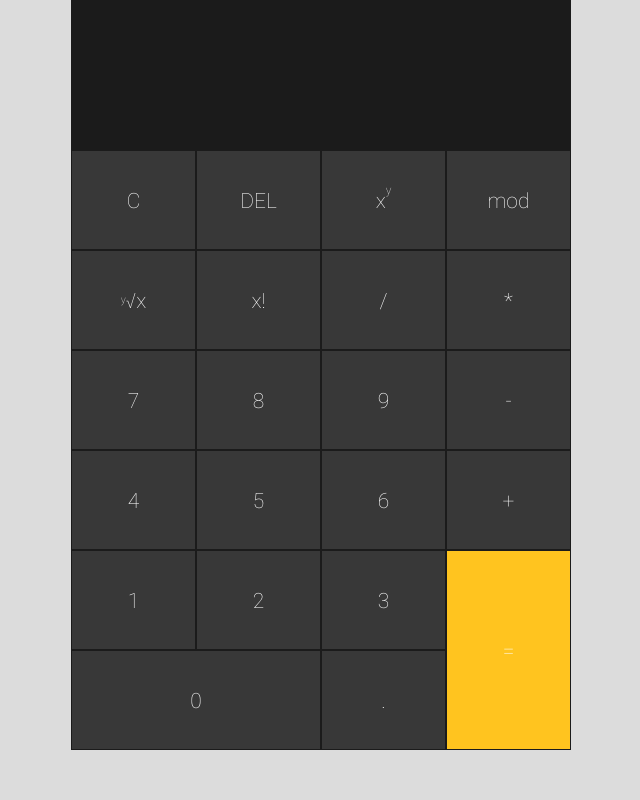
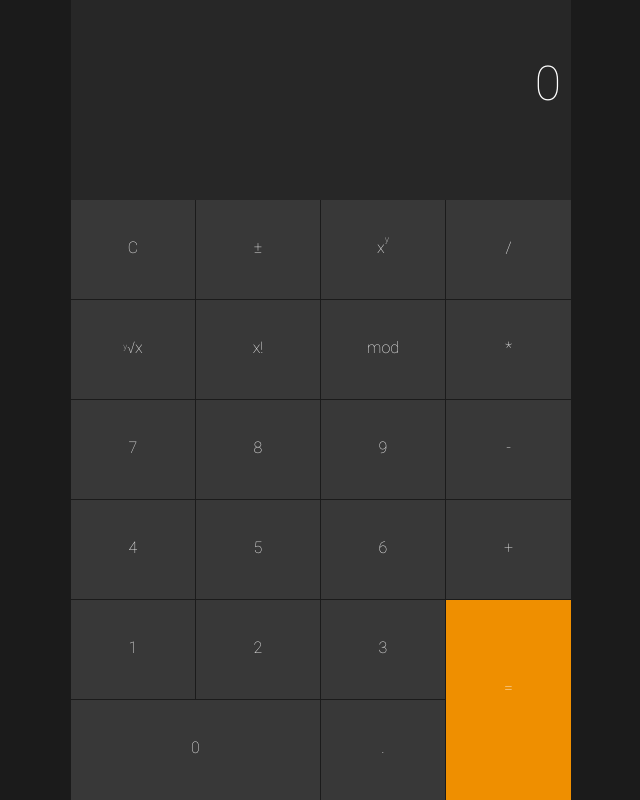
Before and after one commit to marekschauer/IVS-Rebus, a website: page index.html in a window 1280 px wide. Shown: the whole page, without its empty margins (319-959 px from the left). Drawn offline with Linux system fonts and the light colour scheme.

Commit message:
Vylepšená responzivita

```diff
--- a/css/style.css
+++ b/css/style.css
@@ -12,19 +12,22 @@
 }
 
 body {
-	background: #dcdcdc;
-	/*background: url(http://thepatternlibrary.com/img/an.jpg);*/
+	background: #1b1b1b;
 	color: #FFF;
-	/*font-size: 5.5em;*/
+	font-family: 'Roboto', sans-serif;
+	font-weight: lighter;
+	font-size: 2em;
 }
 
-.number {
+body, html {
+	height: 100%;
+}
+
+/*.number {
 	border: 1px solid #1b1b1b;
 	background: #383838;
 	height: 100px;
-	line-height: 100px;
 	border-radius: 0;
-	/*padding-top: 10%;*/
 	font-family: 'Roboto', sans-serif;
 	font-weight: lighter;
 	font-size: 1.5em;
@@ -36,8 +39,6 @@ body {
 }
 
 .btn:active {
-	/*border: 2px solid #1b1b1b;*/
-	/*box-shadow: inset 0px 0px 3px #000;*/
 	background: #2d2d2d;
 }
 
@@ -74,10 +75,6 @@ body {
 	line-height: 200px;
 }
 
-/*.text {
-	line-height: 10%;
-}*/
-
 @media (min-width: 500px) {
 	.container {
 		width: 500px;
@@ -85,7 +82,165 @@ body {
 }
 
 @media (max-width: 500px) {
-	.container {
-		/*margin: 10px;*/
+	html, body {
+	height: 100%;
+	}
+
+	.number {
+		height: 16%;
+	}
+
+	.mobile-full-height {
+		height: 100%;
+	}
+
+	.mobile-vertical-84 {
+		height: 84%;
+	}
+
+	.mobile-vertical-16 {
+		height: 16%;
+	}
+
+	.mobile-vertical-20 {
+		height: 20%;
+	}
+
+	.keyboard {
+		position: absolute;
+		bottom: 0;
+		height: 75%;
+	}
+}*/
+
+.calculator {
+	/*border: 1px solid red;*/
+	width: 100%;
+	height: 100%;
+	max-width: 500px;
+	margin: 0 auto;
+	background: #272727;
+	position: relative;
+	/*box-shadow: 13px 11px 13px #8e8e8e;*/
+}
+
+.display {
+	/*border: 1px solid green;*/
+	height: 25%;
+	width: 100%;
+	position: absolute;
+	top: 0;
+	font-size: 4em;
+	overflow: hidden;
+}
+
+.display p {
+	margin: 0;
+}
+
+.operator {
+	height: 25%;
+	font-size: 0.2em;
+	padding: 5%;
+}
+
+.result {
+	height: 65%;
+	/*line-height: 100%*/
+	padding: 5% 2%;
+	line-height: 1em;
+}
+
+.keyboard {
+	height: 75%;
+	width: 100%;
+	position: absolute;
+	bottom: 0;
+	white-space: nowrap;
+	-webkit-touch-callout: none; /* iOS Safari */
+    -webkit-user-select: none; /* Safari */
+     -khtml-user-select: none; /* Konqueror HTML */
+       -moz-user-select: none; /* Firefox */
+        -ms-user-select: none; /* Internet Explorer/Edge */
+            user-select: none; /* Non-prefixed version, currently
+                                  supported by Chrome and Opera */
+}
+
+.number {
+	background: #383838;
+	width: 25%;
+	float: left;
+	height: 16.66667%;
+	border-bottom: 1px solid #1b1b1b;
+	border-right: 1px solid #1b1b1b;
+	line-height: 100%;
+	font-size: 0.8em;
+}
+
+.number span {
+	position: relative;
+	top: 40%;
+	transform: translateY(-50%);
+	cursor: default;
+}
+
+.number:active {
+	background: #2b2b2b;
+
+}
+
+.equals {
+	background: #ef8f00;
+	height: 33.33334%;
+}
+
+.equals:active {
+	background: #ca7900;
+}
+
+.zero {
+	width: 50%;
+	position: absolute;
+	bottom: 0;
+}
+
+.dot {
+	position: absolute;
+	bottom: 0;
+	left: 50%;
+}
+
+.no-right-line {
+	border-right: none;
+}
+
+.no-bottom-line {
+	border-bottom: none;
+}
+
+@media (min-width: 500px) {
+	.calculator {
+	max-height: 800px;
+	position: relative;
+	top: 20px;
 	}
 }
+
+@media (min-width: 500px) and (max-height: 800px) {
+	body {
+		background: #1b1b1b;
+	}
+
+	.calculator {
+		top: 0;
+	}
+
+	.operator {
+		padding: 2% 2% 0 0;
+	}
+
+	.result {
+		padding: 2% 2% 0 0;
+		font-size: 0.6em;
+	}
+}
--- a/index.html
+++ b/index.html
@@ -2,6 +2,7 @@
 <html ng-app="todoApp">
 <head>
   <meta name="viewport" content="width=device-width, initial-scale=1, maximum-scale=1, user-scalable=no">
+  <meta name="theme-color" content="#272727">
   <!-- Latest compiled and minified CSS -->
   <link rel="stylesheet" href="css/bootstrap.min.css">
   <script src="js/angular.min.js"></script>
@@ -9,61 +10,46 @@
   <script src="js/math_lib.js"></script>
   <link rel="stylesheet" href="css/style.css">
 </head>
-<body>
-	<div class="container">
-		<div ng-controller="TodoListController as todoList">
-      <div class="row calculator">
+<body id="body">
+  <div class="calculator">
+    <div ng-controller="TodoListController as todoList" class="mobile-full-height">
 
-        <div class="cols-xs-12 result">
-          <p class="text-right operator">
-            {{todoList.operands[0]}} {{todoList.operator}}
-          </p>
-          <p class="text-right">
-            {{todoList.result}}
-          </p>
-        </div>
+      <div class="display">
+        <p class="text-right operator">
+          {{todoList.operands[0]}} {{todoList.operator}}
+        </p>
+        <p class="text-right result">
+          {{todoList.result}}
+        </p>
+      </div>
 
-        <div class="col-xs-6 nopadding">
-          <div class="col-xs-6 nopadding">
-            <div ng-click="todoList.clearHit()" class="number btn text-center nopadding">C</div>
-            <div ng-click="todoList.operatorHit('s')" class="number btn text-center nopadding"><sup style="font-size: 0.5em; padding-bottom: 0.6em;">y</sup>&radic;x</div>
-            <div ng-click="todoList.operandsInsert('7')" class="number btn text-center nopadding">7</div>
-            <div ng-click="todoList.operandsInsert('4')" class="number btn text-center nopadding">4</div>
-            <div ng-click="todoList.operandsInsert('1')" class="number btn text-center nopadding">1</div>
-          </div>
-          <div class="col-xs-6 nopadding">
-            <div ng-click="todoList.delHit('+')" class="number btn text-center nopadding">DEL</div>
-            <div ng-click="todoList.operatorHit('!')" class="number btn text-center nopadding">x!</div>
-            <div ng-click="todoList.operandsInsert('8')" class="number btn text-center nopadding">8</div>
-            <div ng-click="todoList.operandsInsert('5')" class="number btn text-center nopadding">5</div>
-            <div ng-click="todoList.operandsInsert('2')" class="number btn text-center nopadding">2</div>
-          </div>
-          <div class="col-xs-12 nopadding">
-            <div ng-click="todoList.operandsInsert('0')" class="number btn text-center nopadding">0</div>
-          </div>
-        </div>
-
-        <div class="col-xs-6 nopadding">
-          <div class="col-xs-6 nopadding">
-            <div ng-click="todoList.operatorHit('^')" class="number btn text-center nopadding">x<sup><sup>y</sup></sup></div>
-            <div ng-click="todoList.operatorHit('/')" class="number btn text-center nopadding">/</div>
-            <div ng-click="todoList.operandsInsert('9')" class="number btn text-center nopadding">9</div>
-            <div ng-click="todoList.operandsInsert('6')" class="number btn text-center nopadding">6</div>
-            <div ng-click="todoList.operandsInsert('3')" class="number btn text-center nopadding">3</div>
-            <div ng-click="todoList.operandsInsert('.')" class="number btn text-center nopadding">.</div>
-          </div>
-          <div class="col-xs-6 nopadding">
-            <div ng-click="todoList.operatorHit('mod')" class="number btn text-center nopadding">mod</div>
-            <div ng-click="todoList.operatorHit('*')" class="number btn text-center nopadding">*</div>
-            <div ng-click="todoList.operatorHit('-')" class="number btn text-center nopadding">-</div>
-            <div ng-click="todoList.operatorHit('+')" class="number btn text-center nopadding">+</div>
-            <div ng-click="todoList.equalsHit()" class="number btn text-center nopadding double-height bg-orange">=</div>
-          </div>
-        </div>
+      <div class="keyboard">
+        <div ng-click="todoList.clearHit()" class="number text-center"><span>C</span></div>
+        <div ng-click="todoList.plusMinusHit('+')" class="number text-center"><span>&plusmn;</span></div>
+        <div ng-click="todoList.operatorHit('^')" class="number text-center"><span>x<sup><sup>y</sup></sup></span></div>
+        <div ng-click="todoList.operatorHit('/')" class="number text-center no-right-line"><span>/</span></div>
+        <div ng-click="todoList.operatorHit('s')" class="number text-center"><span><sup style="font-size: 0.5em; padding-bottom: 0.6em;">y</sup>&radic;x</span></div>
+        <div ng-click="todoList.operatorHit('!')" class="number text-center"><span>x!</span></div>
+        <div ng-click="todoList.operatorHit('mod')" class="number text-center"><span>mod</span></div>
+        <div ng-click="todoList.operatorHit('*')" class="number text-center no-right-line"><span>*</span></div>
+        <div ng-click="todoList.operandsInsert('7')" class="number text-center"><span>7</span></div>
+        <div ng-click="todoList.operandsInsert('8')" class="number text-center"><span>8</span></div>
+        <div ng-click="todoList.operandsInsert('9')" class="number text-center"><span>9</span></div>
+        <div ng-click="todoList.operatorHit('-')" class="number text-center no-right-line"><span>-</span></div>
+        <div ng-click="todoList.operandsInsert('4')" class="number text-center"><span>4</span></div>
+        <div ng-click="todoList.operandsInsert('5')" class="number text-center"><span>5</span></div>
+        <div ng-click="todoList.operandsInsert('6')" class="number text-center"><span>6</span></div>
+        <div ng-click="todoList.operatorHit('+')" class="number text-center no-right-line"><span>+</span></div>
+        <div ng-click="todoList.operandsInsert('1')" class="number text-center"><span>1</span></div>
+        <div ng-click="todoList.operandsInsert('2')" class="number text-center"><span>2</span></div>
+        <div ng-click="todoList.operandsInsert('3')" class="number text-center"><span>3</span></div>
+        <div ng-click="todoList.equalsHit()" class="number text-center equals no-right-line no-bottom-line"><span>=</span></div>
+        <div ng-click="todoList.operandsInsert('0')" class="number text-center zero no-bottom-line"><span>0</span></div>
+        <div ng-click="todoList.operandsInsert('.')" class="number text-center dot no-bottom-line"><span>.</span></div>
 
       </div>
-
     </div>
   </div>
+</script>
 </body>
 </html>
--- a/js/scripts.js
+++ b/js/scripts.js
@@ -3,7 +3,7 @@ angular.module('todoApp', [])
     var todoList = this;
     todoList.operands = ['',''];
     todoList.operator = '';
-    todoList.result = '';
+    todoList.result = '0';
     todoList.eqHitLast = false;
 
 
```
